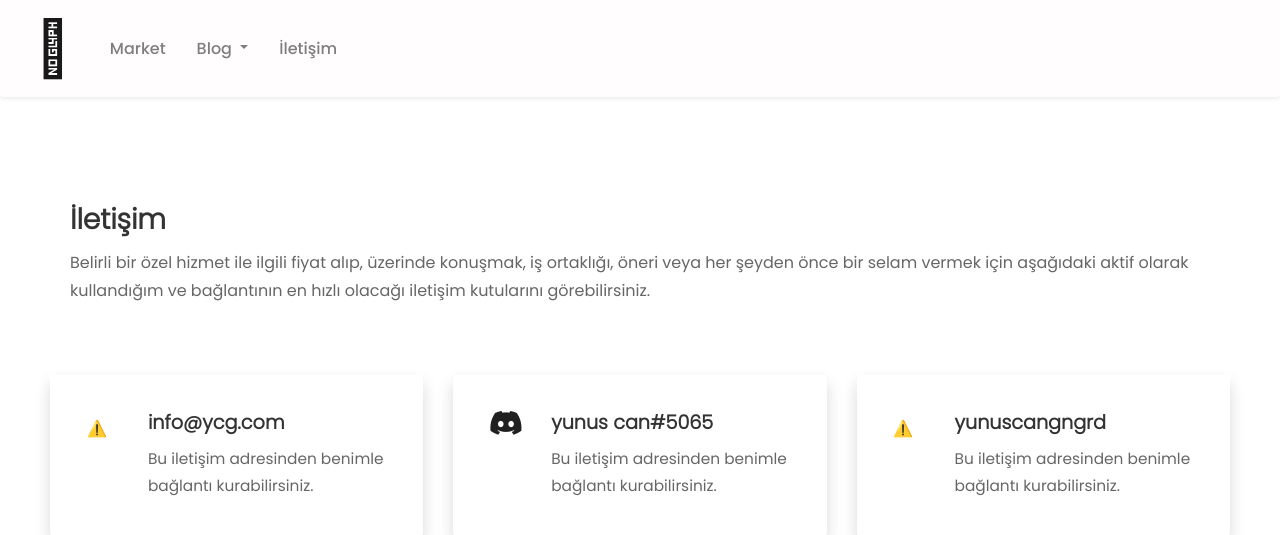
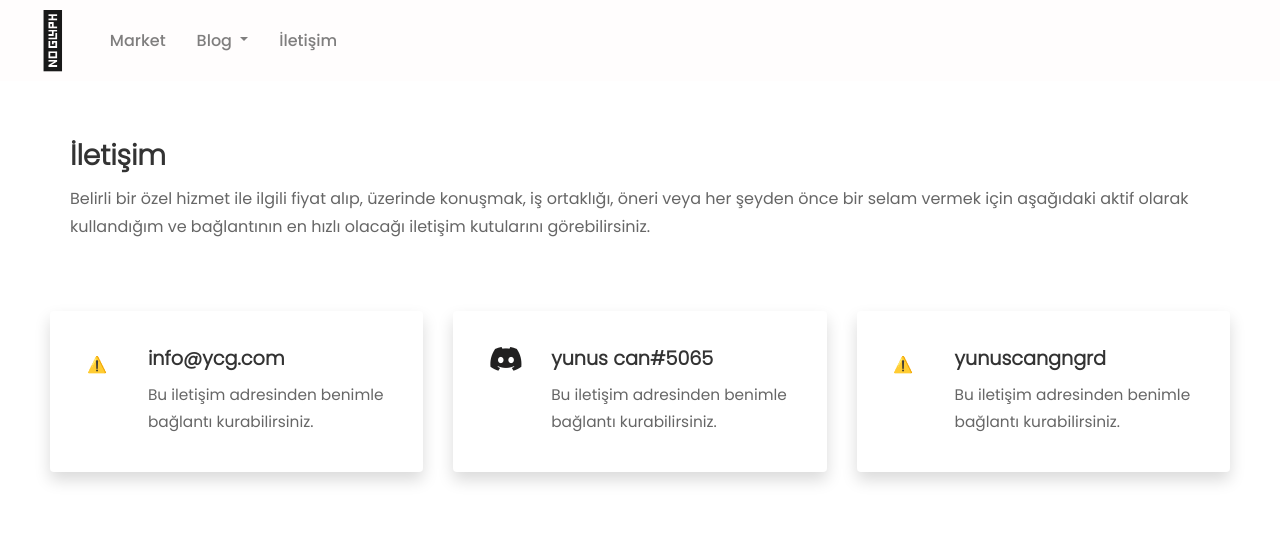
Before and after one commit to YunusCanGungordu/ycg, a PHP site: page /iletisim.php in a window 1280 px wide. Shown: the top 535 px of the page. Run offline with PHP 8.4, Linux system fonts and the light colour scheme; some libraries are stand-ins or nearby versions.

Commit message:
navigation shadow that associated with boostrap removed.

```diff
--- a/header.php
+++ b/header.php
@@ -1,5 +1,5 @@
 <header>
-  <nav class="navbar navbar-expand-lg navbar-light bg-light shadow-sm p-3 mb-5 bg-white rounded">
+  <nav class="navbar navbar-expand-lg navbar-light bg-light">
     <a class="navbar-brand" href="https://yunuscangungordu.com.tr/">
       <i class="fal fa-infinity main-logo"></i>
     </a>
```
